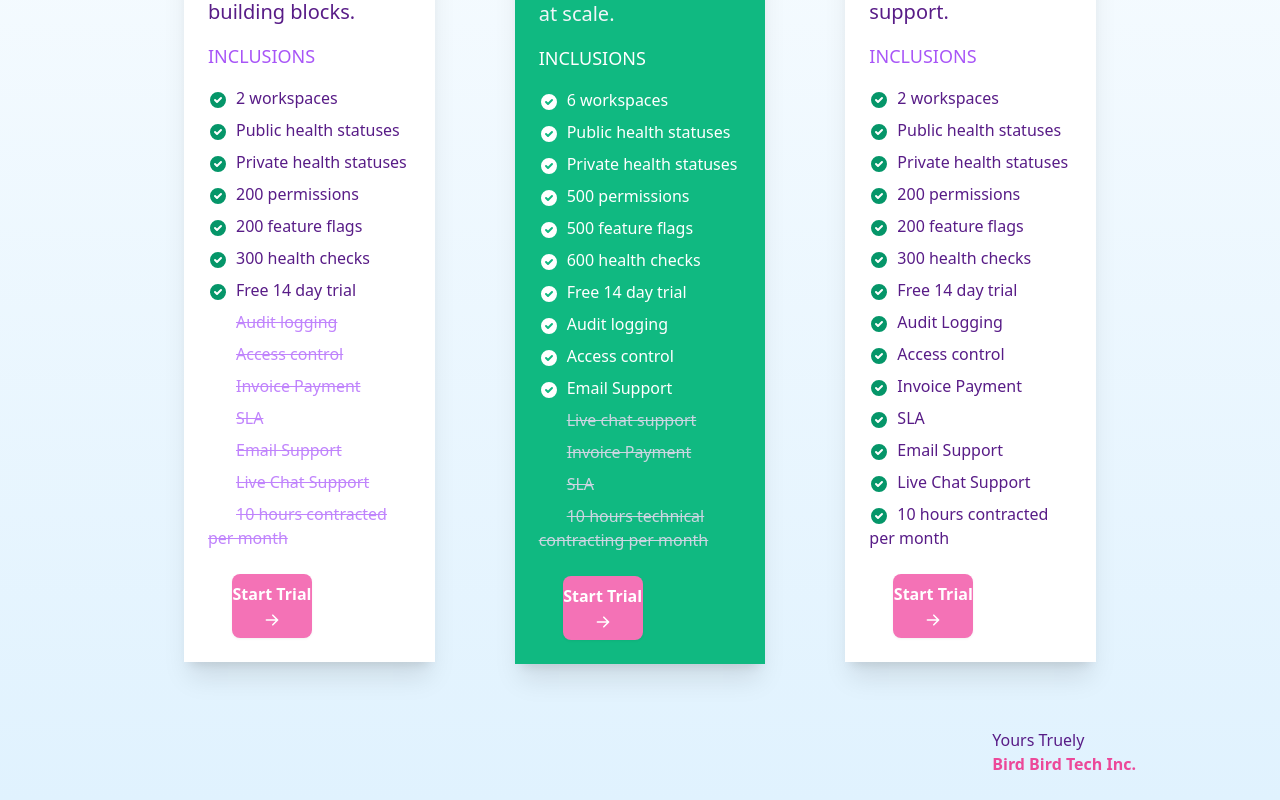
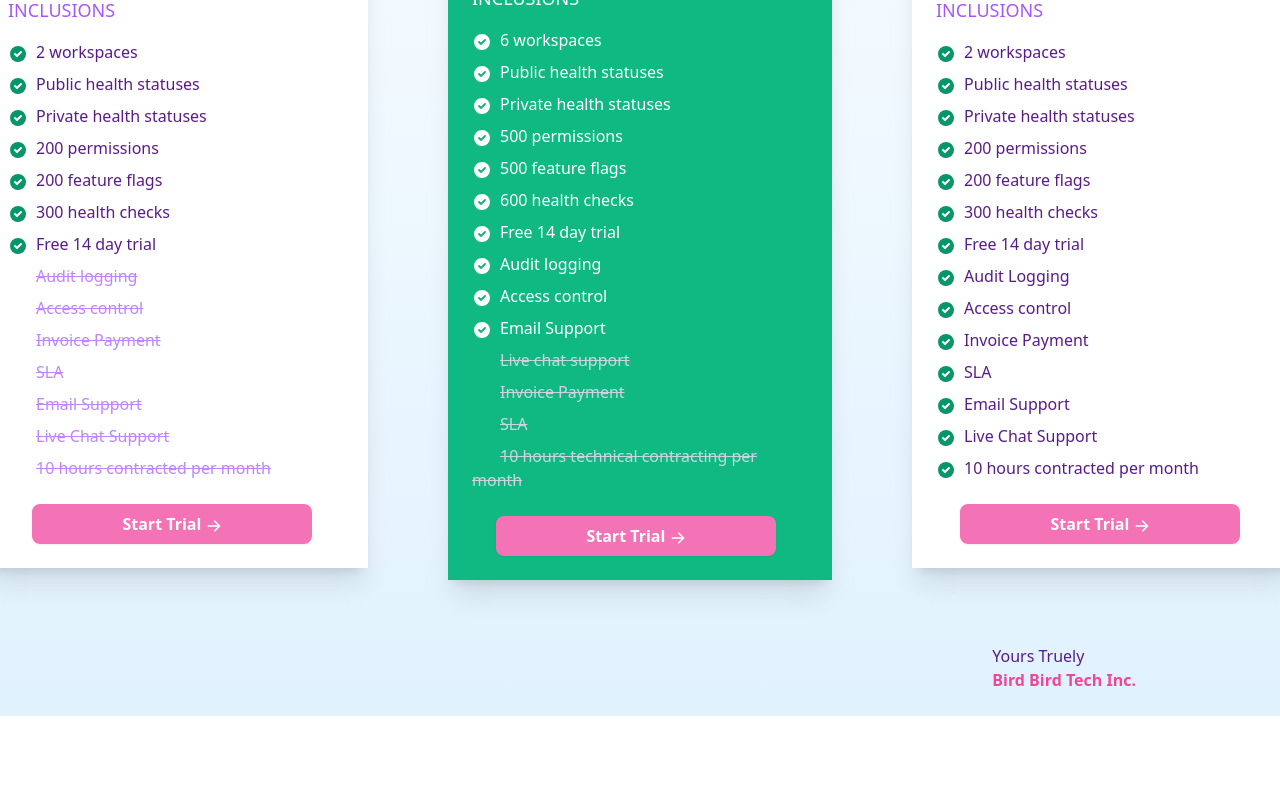
Before and after one commit to Gwash3189/nextjs-baseline, a Next.js app: page /pricing in a window 1280 px wide. Shown: the part 470-1270 px from the top of the page. After the commit the page ends 1186 px from the top, so only its background shows below. Built offline with nearby package versions, Linux system fonts and the light colour scheme.

Commit message:
fix: styling and hook login back up

```diff
--- a/components/MarketingHeader.tsx
+++ b/components/MarketingHeader.tsx
@@ -21,9 +21,12 @@ export function MarketingHeader (props: { active?: string }) {
             <NavButton href='/pricing' active={props.active === 'pricing'}>
               Pricing
             </NavButton>
-            <CTAButton>
-              Login
-            </CTAButton>
+            <Link href='/login'>
+              <CTAButton className='w-20'>
+                Login
+              </CTAButton>
+            </Link>
+
           </div>
       </header>
     )
--- a/components/buttons/CTAButton.tsx
+++ b/components/buttons/CTAButton.tsx
@@ -1,4 +1,5 @@
 import React from 'react'
+import classnames from 'classnames/dedupe'
 
 type Props = {
     children: JSX.Element | string,
@@ -10,6 +11,6 @@ export default function CTAButton (props: Props) {
   return (
     <button
       onClick={props.onClick}
-      className={"py-2 w-20 text-center font-semibold text-md bg-pink-400 hover:bg-pink-500 transition-all drop-shadow-sm hover:drop-shadow-md text-white rounded-lg ml-6 " + props.className}>{props.children}</button>
+      className={classnames("py-2 text-center font-semibold text-md bg-pink-400 hover:bg-pink-500 transition-all drop-shadow-sm hover:drop-shadow-md text-white rounded-lg ml-6", props.className)}>{props.children}</button>
   )
 }
--- a/package.json
+++ b/package.json
@@ -17,6 +17,7 @@
     "@headlessui/react": "^1.4.3",
     "@heroicons/react": "^1.0.5",
     "@supabase/supabase-js": "^1.29.4",
+    "classnames": "^2.3.1",
     "next": "latest",
     "nextjs-backend-helpers": "^2.0.0",
     "react": "^17.0.2",
--- a/pages/pricing.tsx
+++ b/pages/pricing.tsx
@@ -3,13 +3,14 @@ import { MarketingContainer } from 'components/MarketingContainer'
 import { MarketingHeader } from 'components/MarketingHeader'
 import CTAButton from 'components/buttons/CTAButton'
 import { ArrowRightIcon } from '@heroicons/react/solid'
+import Link from 'next/link'
 
 export default function Pricing () {
     return (
         <MarketingContainer>
           <MarketingHeader active='pricing'/>
           <div className="pb-16 mt-16 space-y-4 flex flex-col lg:space-y-0 lg:flex lg:flex-row items-center justify-center">
-            <section className='bg-white shadow-xl h-auto mx-10 px-6 py-6 w-96'>
+            <section className='bg-white shadow-xl h-auto mx-10 px-6 py-6 min-w-[384px] max-w-[384px]'>
               <p className="text-5xl font-bold text-pink-500">
                 <span className='text-sm'>USD$</span> 15
               </p>
@@ -99,11 +100,15 @@ export default function Pricing () {
               </section>
               <CTAButton className='mt-6 w-10/12'>
                 <span>
-                  <span className='inline'>Start Trial</span> <ArrowRightIcon className='w-4 inline'></ArrowRightIcon>
+                  <Link href='/login'>
+                    <a>
+                        <span className='inline'>Start Trial</span> <ArrowRightIcon className='w-4 inline'></ArrowRightIcon>
+                    </a>
+                  </Link>
                 </span>
               </CTAButton>
             </section>
-            <section className='bg-emerald-500 shadow-xl h-auto mx-10 px-6 py-6 w-96'>
+            <section className='bg-emerald-500 shadow-xl h-auto mx-10 px-6 py-6 min-w-[384px] max-w-[384px]'>
               <p className="text-5xl font-bold text-white">
                 <span className='text-sm'>USD$</span> 30
               </p>
@@ -202,11 +207,15 @@ export default function Pricing () {
               </section>
               <CTAButton className='border-none mt-6 w-10/12'>
                 <span>
-                  <span className='inline'>Start Trial</span> <ArrowRightIcon className='w-4 inline'></ArrowRightIcon>
+                  <Link href='/login'>
+                    <a>
+                        <span className='inline'>Start Trial</span> <ArrowRightIcon className='w-4 inline'></ArrowRightIcon>
+                    </a>
+                  </Link>
                 </span>
               </CTAButton>
             </section>
-            <section className='bg-white shadow-xl h-auto mx-10 px-6 py-6 w-96'>
+            <section className='bg-white shadow-xl h-auto mx-10 px-6 py-6 min-w-[384px] max-w-[384px]'>
               <p className="text-5xl font-bold text-pink-500">
                 <span className='text-sm'>USD$</span> 100
               </p>
@@ -318,7 +327,11 @@ export default function Pricing () {
               </section>
               <CTAButton className='mt-6 w-10/12'>
                 <span>
-                  <span className='inline'>Start Trial</span> <ArrowRightIcon className='w-4 inline'></ArrowRightIcon>
+                  <Link href='/login'>
+                    <a>
+                        <span className='inline'>Start Trial</span> <ArrowRightIcon className='w-4 inline'></ArrowRightIcon>
+                    </a>
+                  </Link>
                 </span>
               </CTAButton>
             </section>
```
Also changed, not shown: pages/login/index.tsx (+11 -13 lines), 1 other file (tests, documents, lock files or other folders).
